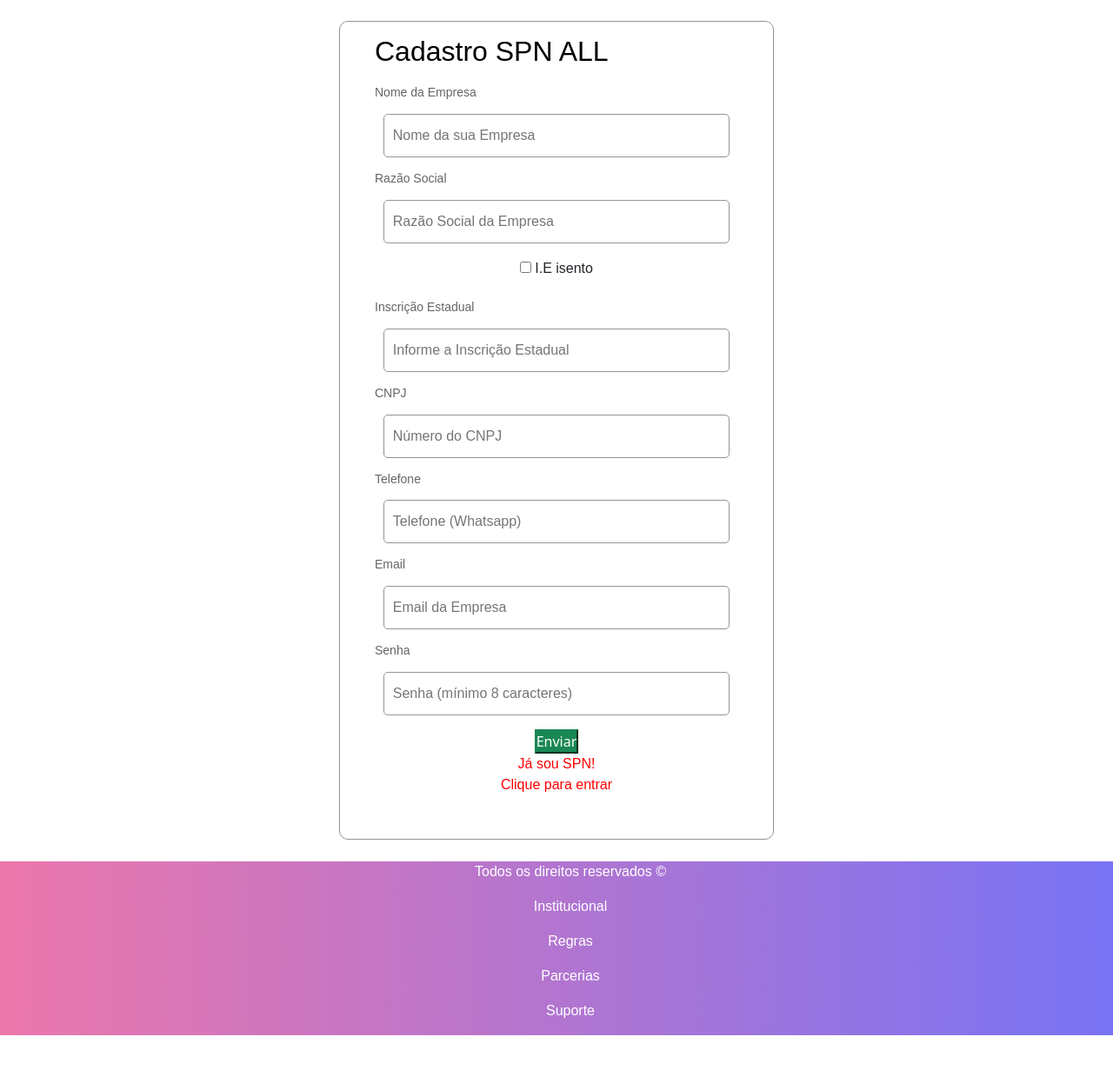
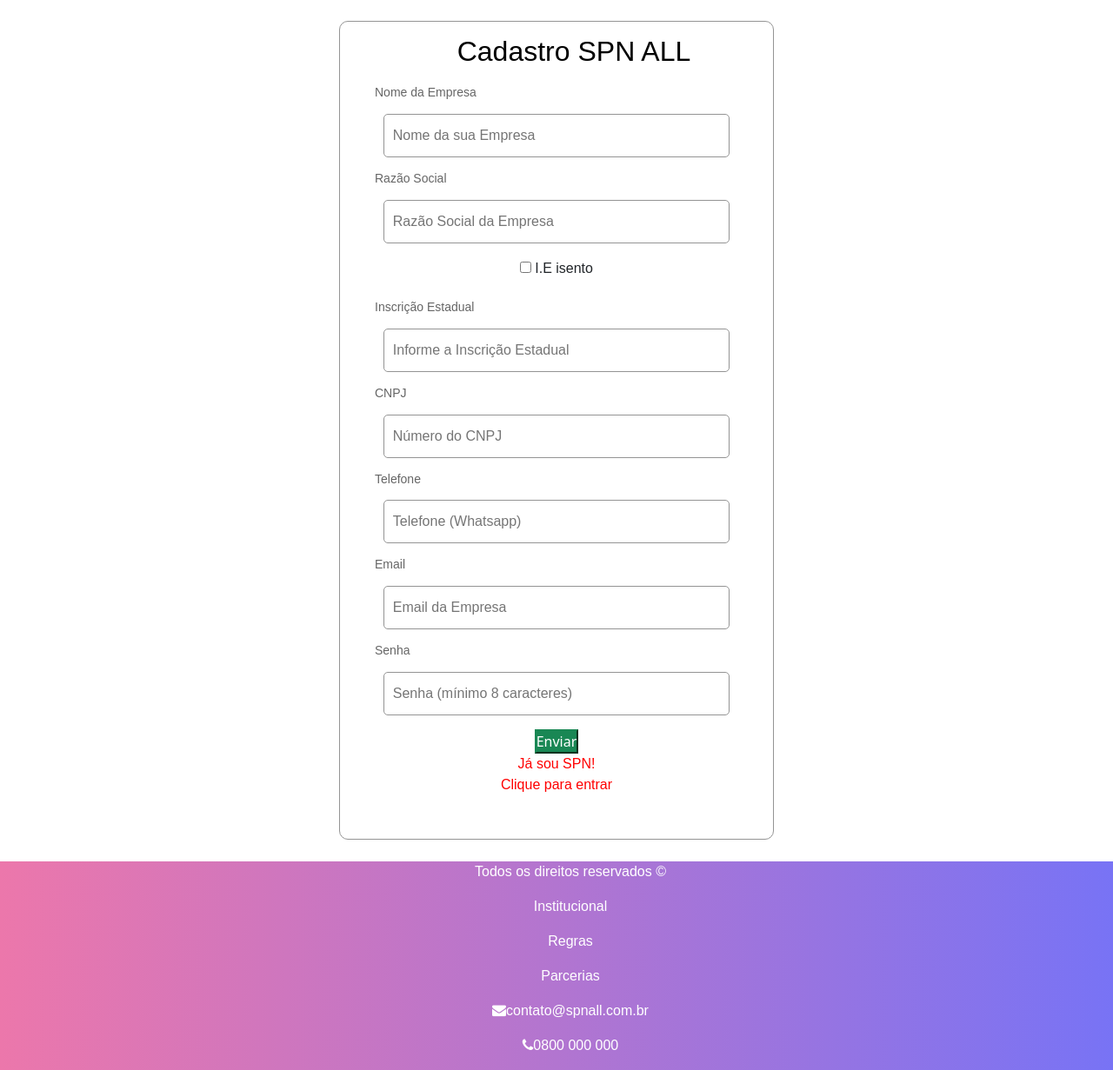
Before and after one commit to lauradevcode/SpnAll_teste, a PHP site: page /pages/cadastro.html in a window 1280 px wide. Shown: the part 271-1502 px from the top of the page at 87% size. Before the commit the page ends 1462 px from the top, so only its background shows below. Run offline with PHP 8.4, Linux system fonts and the light colour scheme.

Commit message:
Padronizando nav, footer, cadastro e login

```diff
--- a/css/cadastro.css
+++ b/css/cadastro.css
@@ -2,12 +2,6 @@
     * {
         margin: 0;
         padding: 0;
-        -webkit-box-sizing: border-box;
-        /* Safari/Chrome, other WebKit */
-        -moz-box-sizing: border-box;
-        /* Firefox, other Gecko */
-        box-sizing: border-box;
-        /* Opera/IE 8+ */
     }
 
     .navbar-light .navbar-nav .nav-link {
@@ -48,6 +42,13 @@
         font-family: 'Poppins', sans-serif;
     }
 
+    .logins {
+        margin-left: 74%;
+        color: white;
+        font-family: 'Poppins', sans-serif;
+    }
+    /* nav */
+
     #bannercad {
         background-image: url("https://amplificadigital.com.br/wp-content/uploads/2020/02/amplifica_banner_blog_business.png");
     }
@@ -62,7 +63,8 @@
 
     .footer p,
     li,
-    ul {
+    ul,
+    a {
         color: white;
         text-align: center;
         text-decoration: none;
@@ -95,7 +97,8 @@
         text-align: left;
         font-size: 18px;
         margin-left: 40px;
-        margin-bottom: 20px
+        margin-bottom: 20px;
+        text-align: center;
     }
 
     .register-form {
--- a/pages/cadastro.html
+++ b/pages/cadastro.html
@@ -8,6 +8,7 @@
     <link href="https://cdn.jsdelivr.net/npm/bootstrap@5.0.0-beta2/dist/css/bootstrap.min.css" rel="stylesheet" integrity="sha384-BmbxuPwQa2lc/FVzBcNJ7UAyJxM6wuqIj61tLrc4wSX0szH/Ev+nYRRuWlolflfl" crossorigin="anonymous">
     <script src="https://cdn.jsdelivr.net/npm/bootstrap@5.0.0-beta2/dist/js/bootstrap.bundle.min.js" integrity="sha384-b5kHyXgcpbZJO/tY9Ul7kGkf1S0CWuKcCD38l8YkeH8z8QjE0GmW1gYU5S9FOnJ0" crossorigin="anonymous"></script>
     <link rel="stylesheet" href="../css/cadastro.css">
+    <link rel="stylesheet" href="https://cdnjs.cloudflare.com/ajax/libs/font-awesome/4.7.0/css/font-awesome.min.css">
 </head>
 
 <!-- Navbar -->
@@ -133,7 +134,14 @@
             </li>
             <li>
                 <p>
-                    Suporte
+                    <i class="fa fa-envelope"></i><a href="mailto:contato@spnall.com.br">contato@spnall.com.br</a>
+
+                </p>
+            </li>
+            <li>
+                <p>
+                    <i class="fa fa-phone"></i><a href="0800 000 000">0800 000 000</a>
+
                 </p>
             </li>
 
```
Also changed, not shown: css/index.css (+7 -1 lines), css/login.css (+4 -6 lines), index.html (+15 -5 lines), pages/login.html (+11 -2 lines).
